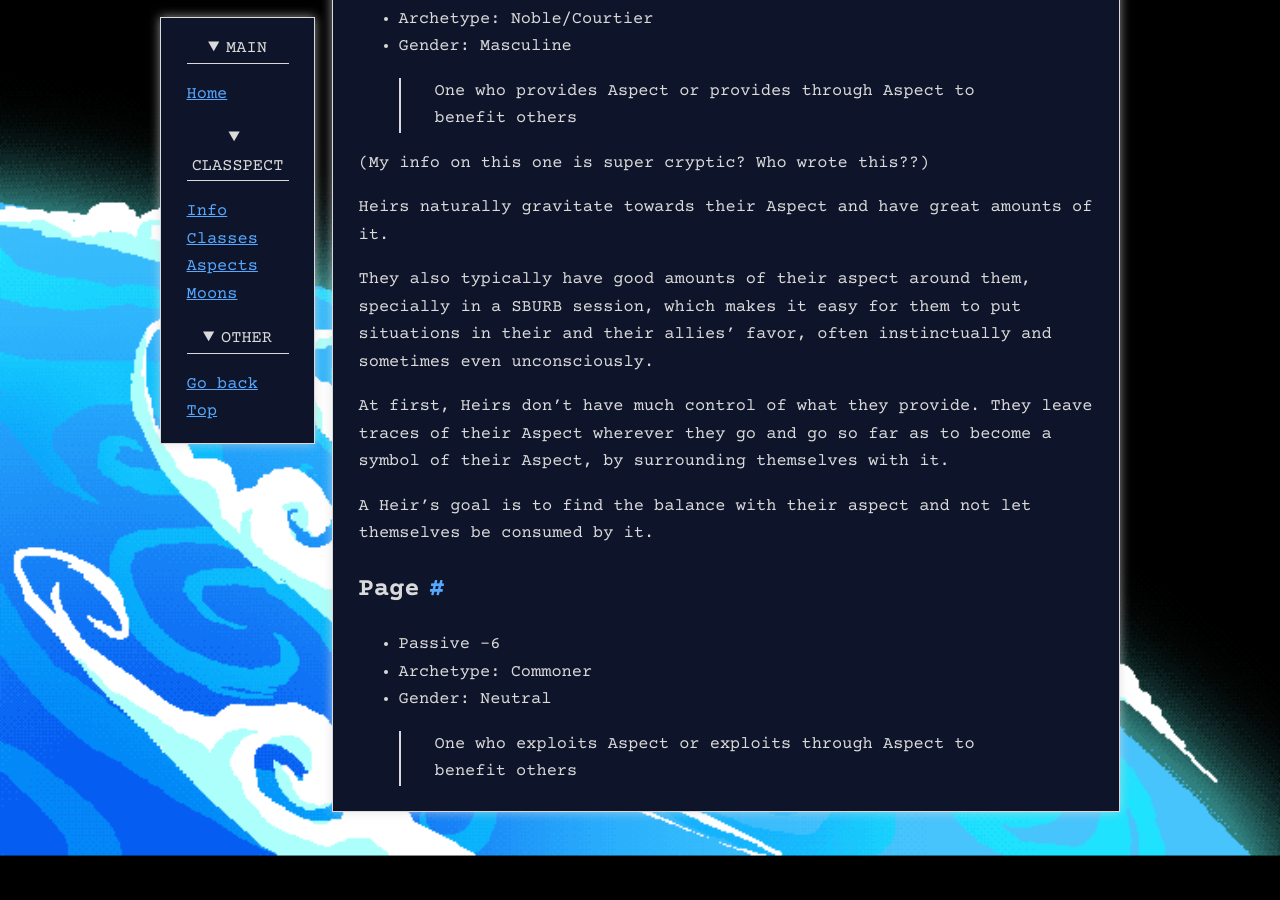
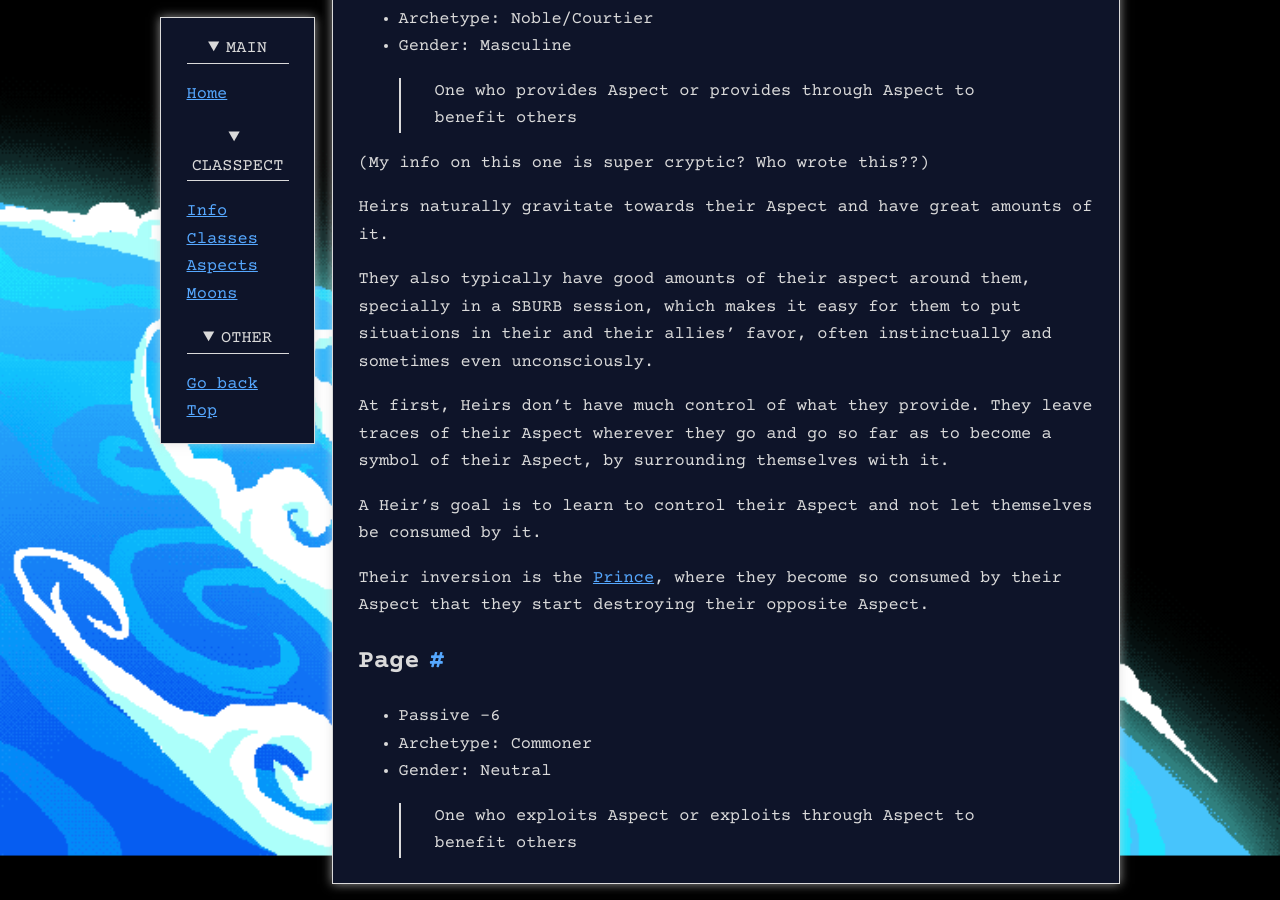
Before and after one commit to NynaSunner/NynaSunner.github.io, a Jekyll site: the page built from shrines/homestuck/classes.md, in a window 1280 px wide and 900 px high, scrolled down 8423 px. Built offline with Jekyll 4.4.1, drawn with Linux system fonts in a browser that asks for light colours.

Commit message:
Finally finished heir idc anymore

```diff
--- a/shrines/homestuck/classes.md
+++ b/shrines/homestuck/classes.md
@@ -209,7 +209,9 @@ They also typically have good amounts of their aspect around them, specially in
 
 At first, Heirs don't have much control of what they provide. They leave traces of their Aspect wherever they go and go so far as to become a symbol of their Aspect, by surrounding themselves with it.
 
-A Heir's goal is to find the balance with their aspect and not let themselves be consumed by it.
+A Heir's goal is to learn to control their Aspect and not let themselves be consumed by it.
+
+Their inversion is the [Prince](#prince), where they become so consumed by their Aspect that they start destroying their opposite Aspect.
 
 ## Page
 
```
